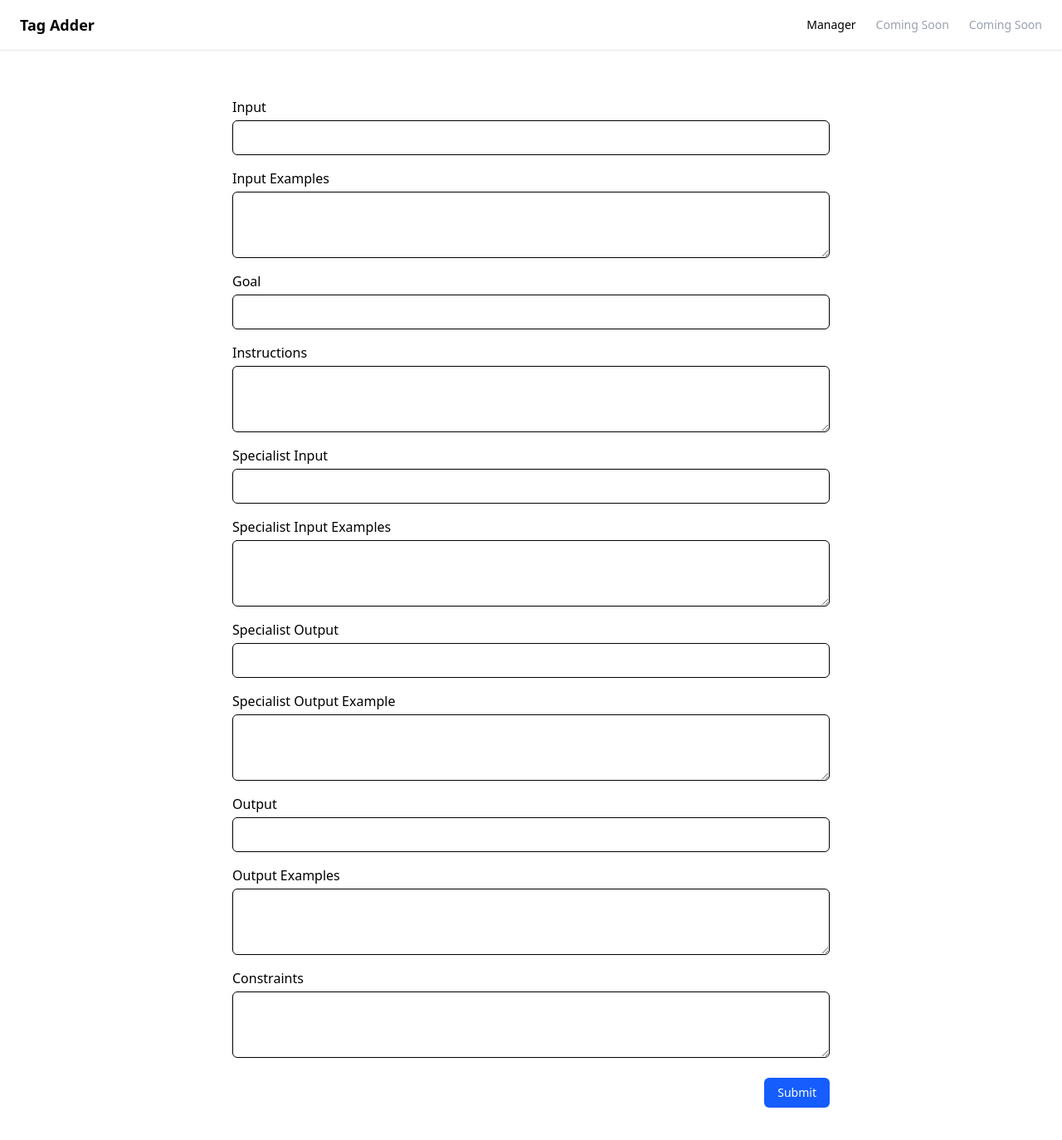
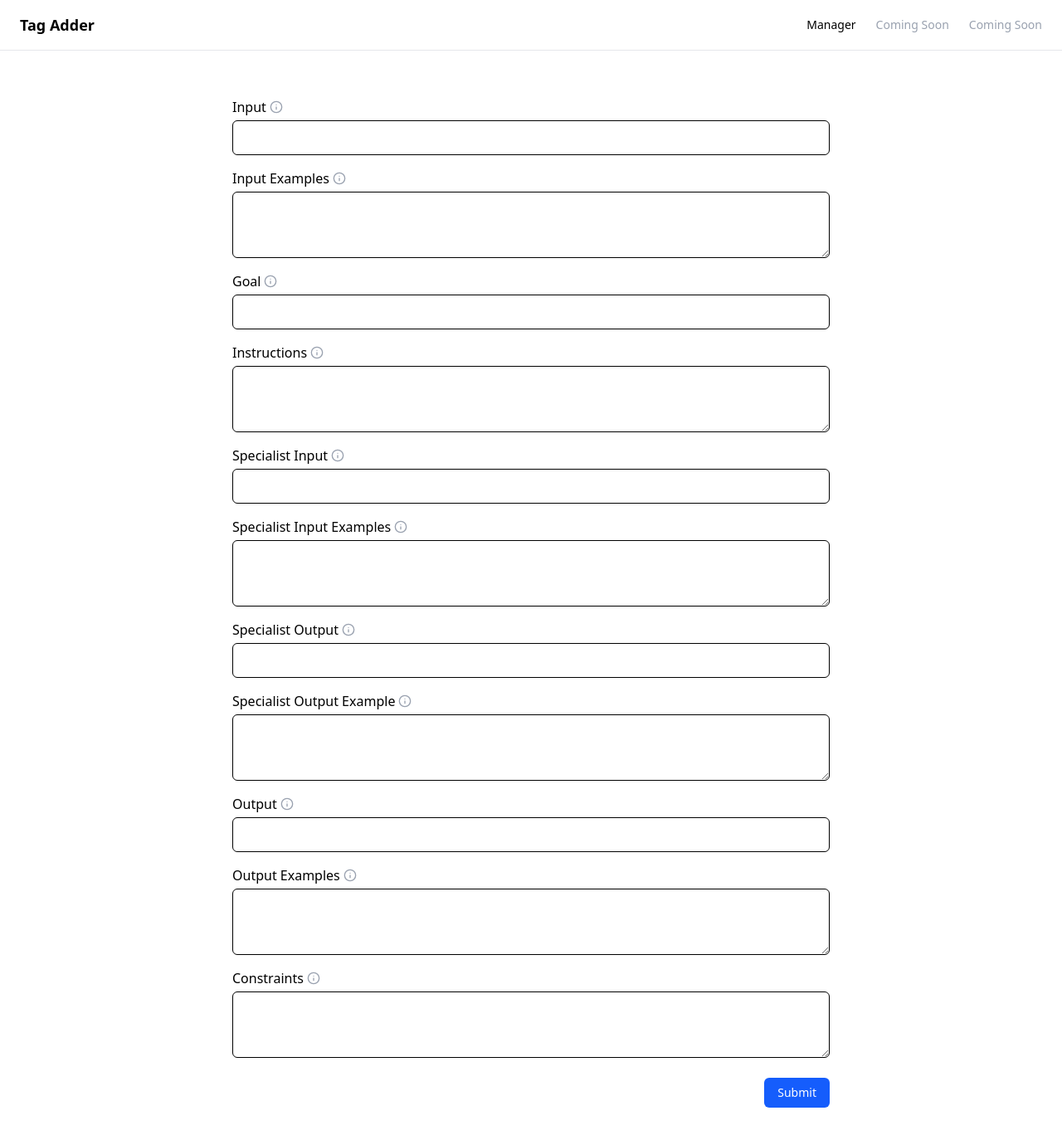
Before and after one commit to notacoham/tag-adder, a React (Vite) app: page / in a window 1280 px wide. Shown: the top 1374 px of the page at 83% size. Built offline with nearby package versions, Linux system fonts and the light colour scheme.

Commit message:
feat: add tooltip component with info icons to form fields and enhance multiline parsing

```diff
--- a/package.json
+++ b/package.json
@@ -11,6 +11,8 @@
   },
   "dependencies": {
     "@tailwindcss/vite": "^4.1.17",
+    "lucide": "^0.554.0",
+    "lucide-react": "^0.554.0",
     "react": "^19.2.0",
     "react-dom": "^19.2.0",
     "react-router-dom": "^7.9.6",
--- a/src/components/ManagerForm.jsx
+++ b/src/components/ManagerForm.jsx
@@ -1,4 +1,6 @@
 import { useState } from 'react'
+import { Tooltip } from './Tooltip'
+import { Info } from 'lucide-react'
 
 export const ManagerForm = () => {
   const [formValues, setFormValues] = useState({
@@ -36,15 +38,68 @@ export const ManagerForm = () => {
         .replace(/'/g, '&apos;')
 
     const multilineToItems = (value = '', itemTag, indent = '    ') => {
-      const lines = value
-        .split(/\r?\n/)
-        .map((line) => line.trim())
-        .filter((line) => line.length > 0)
+      const rawLines = value.split(/\r?\n/)
+      const items = []
+      let currentBlock = []
+      let inBlock = false
 
-      if (lines.length === 0) return ''
+      for (const raw of rawLines) {
+        const trimmed = raw.trim()
+        if (!trimmed) continue
 
-      return lines
-        .map((line) => `${indent}<${itemTag}>${escapeXml(line)}</${itemTag}>`)
+        const startsWithStar = trimmed.startsWith('*')
+        const endsWithStar = trimmed.endsWith('*')
+
+        // Single-line *block*
+        if (!inBlock && startsWithStar && endsWithStar && trimmed.length > 1) {
+          const inner = trimmed.slice(1, -1).trim()
+          if (inner) items.push(inner)
+          continue
+        }
+
+        // Start of multi-line *block
+        if (!inBlock && startsWithStar) {
+          const withoutStart = trimmed.slice(1)
+          currentBlock.push(withoutStart)
+          inBlock = true
+
+          // Handle edge case: starts and ends with * on different sides in same line
+          if (endsWithStar && withoutStart.trim().length > 0) {
+            const lastIndex = currentBlock.length - 1
+            currentBlock[lastIndex] = currentBlock[lastIndex].slice(0, -1).trimEnd()
+            items.push(currentBlock.join('\n'))
+            currentBlock = []
+            inBlock = false
+          }
+          continue
+        }
+
+        // End of multi-line block ...text*
+        if (inBlock && endsWithStar) {
+          const withoutEnd = trimmed.slice(0, -1)
+          currentBlock.push(withoutEnd)
+          items.push(currentBlock.join('\n'))
+          currentBlock = []
+          inBlock = false
+          continue
+        }
+
+        if (inBlock) {
+          currentBlock.push(trimmed)
+        } else {
+          items.push(trimmed)
+        }
+      }
+
+      // If block was never closed, treat accumulated lines as one item
+      if (inBlock && currentBlock.length) {
+        items.push(currentBlock.join('\n'))
+      }
+
+      if (items.length === 0) return ''
+
+      return items
+        .map((text) => `${indent}<${itemTag}>${escapeXml(text)}</${itemTag}>`)
         .join('\n')
     }
 
@@ -119,7 +174,12 @@ ${constraintsXml || ''}
     <form className="max-w-3xl mx-auto p-6 space-y-6" onSubmit={(e) => e.preventDefault()}>
       <div className="grid grid-cols-1 gap-4">
         <label className="flex flex-col gap-1">
-          <span className="font-medium">Input</span>
+          <span className="font-medium flex items-center gap-1">
+            Input
+            <Tooltip content="Placeholder help text for Input">
+              <Info className="w-4 h-4 text-gray-400" />
+            </Tooltip>
+          </span>
           <input
             type="text"
             name="input"
@@ -130,7 +190,12 @@ ${constraintsXml || ''}
         </label>
 
         <label className="flex flex-col gap-1">
-          <span className="font-medium">Input Examples</span>
+          <span className="font-medium flex items-center gap-1">
+            Input Examples
+            <Tooltip content="Placeholder help text for Input Examples">
+              <Info className="w-4 h-4 text-gray-400" />
+            </Tooltip>
+          </span>
           <textarea
             name="inputExamples"
             className="border rounded-md px-3 py-2 min-h-[80px]"
@@ -140,7 +205,12 @@ ${constraintsXml || ''}
         </label>
 
         <label className="flex flex-col gap-1">
-          <span className="font-medium">Goal</span>
+          <span className="font-medium flex items-center gap-1">
+            Goal
+            <Tooltip content="Placeholder help text for Goal">
+              <Info className="w-4 h-4 text-gray-400" />
+            </Tooltip>
+          </span>
           <input
             type="text"
             name="goal"
@@ -151,7 +221,12 @@ ${constraintsXml || ''}
         </label>
 
         <label className="flex flex-col gap-1">
-          <span className="font-medium">Instructions</span>
+          <span className="font-medium flex items-center gap-1">
+            Instructions
+            <Tooltip content="Placeholder help text for Instructions">
+              <Info className="w-4 h-4 text-gray-400" />
+            </Tooltip>
+          </span>
           <textarea
             name="instructions"
             className="border rounded-md px-3 py-2 min-h-[80px]"
@@ -161,7 +236,12 @@ ${constraintsXml || ''}
         </label>
 
         <label className="flex flex-col gap-1">
-          <span className="font-medium">Specialist Input</span>
+          <span className="font-medium flex items-center gap-1">
+            Specialist Input
+            <Tooltip content="Placeholder help text for Specialist Input">
+              <Info className="w-4 h-4 text-gray-400" />
+            </Tooltip>
+          </span>
           <input
             type="text"
             name="specialistInput"
@@ -172,7 +252,12 @@ ${constraintsXml || ''}
         </label>
 
         <label className="flex flex-col gap-1">
-          <span className="font-medium">Specialist Input Examples</span>
+          <span className="font-medium flex items-center gap-1">
+            Specialist Input Examples
+            <Tooltip content="Placeholder help text for Specialist Input Examples">
+              <Info className="w-4 h-4 text-gray-400" />
+            </Tooltip>
+          </span>
           <textarea
             name="specialistInputExamples"
             className="border rounded-md px-3 py-2 min-h-[80px]"
@@ -182,7 +267,12 @@ ${constraintsXml || ''}
         </label>
 
         <label className="flex flex-col gap-1">
-          <span className="font-medium">Specialist Output</span>
+          <span className="font-medium flex items-center gap-1">
+            Specialist Output
+            <Tooltip content="Placeholder help text for Specialist Output">
+              <Info className="w-4 h-4 text-gray-400" />
+            </Tooltip>
+          </span>
           <input
             type="text"
             name="specialistOutput"
@@ -193,7 +283,12 @@ ${constraintsXml || ''}
         </label>
 
         <label className="flex flex-col gap-1">
-          <span className="font-medium">Specialist Output Example</span>
+          <span className="font-medium flex items-center gap-1">
+            Specialist Output Example
+            <Tooltip content="Placeholder help text for Specialist Output Example">
+              <Info className="w-4 h-4 text-gray-400" />
+            </Tooltip>
+          </span>
           <textarea
             name="specialistOutputExample"
             className="border rounded-md px-3 py-2 min-h-[80px]"
@@ -203,7 +298,12 @@ ${constraintsXml || ''}
         </label>
 
         <label className="flex flex-col gap-1">
-          <span className="font-medium">Output</span>
+          <span className="font-medium flex items-center gap-1">
+            Output
+            <Tooltip content="Placeholder help text for Output">
+              <Info className="w-4 h-4 text-gray-400" />
+            </Tooltip>
+          </span>
           <input
             type="text"
             name="output"
@@ -214,7 +314,12 @@ ${constraintsXml || ''}
         </label>
 
         <label className="flex flex-col gap-1">
-          <span className="font-medium">Output Examples</span>
+          <span className="font-medium flex items-center gap-1">
+            Output Examples
+            <Tooltip content="Placeholder help text for Output Examples">
+              <Info className="w-4 h-4 text-gray-400" />
+            </Tooltip>
+          </span>
           <textarea
             name="outputExamples"
             className="border rounded-md px-3 py-2 min-h-[80px]"
@@ -224,7 +329,12 @@ ${constraintsXml || ''}
         </label>
 
         <label className="flex flex-col gap-1">
-          <span className="font-medium">Constraints</span>
+          <span className="font-medium flex items-center gap-1">
+            Constraints
+            <Tooltip content="Placeholder help text for Constraints">
+              <Info className="w-4 h-4 text-gray-400" />
+            </Tooltip>
+          </span>
           <textarea
             name="constraints"
             className="border rounded-md px-3 py-2 min-h-[80px]"
--- /dev/null
+++ b/src/components/Tooltip.jsx
@@ -0,0 +1,31 @@
+import { useState } from "react";
+
+export const Tooltip = ({ children, content, side = "top" }) => {
+  const [visible, setVisible] = useState(false);
+
+  const sideClasses = {
+    top: "bottom-full left-1/2 -translate-x-1/2 mb-2",
+    bottom: "top-full left-1/2 -translate-x-1/2 mt-2",
+    left: "right-full top-1/2 -translate-y-1/2 mr-2",
+    right: "left-full top-1/2 -translate-y-1/2 ml-2",
+  };
+
+  return (
+    <span
+      className="relative inline-flex items-center"
+      onMouseEnter={() => setVisible(true)}
+      onMouseLeave={() => setVisible(false)}
+    >
+      {children}
+      {visible && content && (
+        <span
+          className={`pointer-events-none absolute z-50 bg-gray-900 rounded-sm px-2 py-1 text-xs text-white shadow-lg max-w-xl w-max whitespace-normal break-words ${
+            sideClasses[side] || sideClasses.top
+          }`}
+        >
+          {content}
+        </span>
+      )}
+    </span>
+  );
+};
--- a/src/components/index.js
+++ b/src/components/index.js
@@ -1,2 +1,3 @@
 export * from "./Navbar";
 export * from "./ManagerForm";
+export * from "./Tooltip";
```
Also changed, not shown: 1 other file (tests, documents, lock files or other folders).
